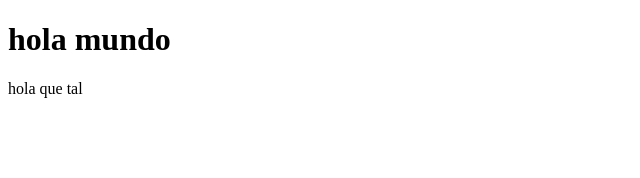
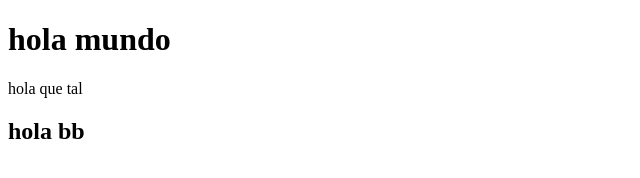
Before and after one commit to veracristianadrian/pruebagit, a plain HTML site: page index.html in a window 1280 px wide. Shown: the whole page, without its empty margins (0-640 px from the left). Drawn offline with Linux system fonts and the light colour scheme.

Commit message:
agregando desde develop

```diff
--- a/index.html
+++ b/index.html
@@ -8,6 +8,7 @@
 <body>
     <h1>hola mundo</h1>
     <p>hola que tal</p>
+    <h2>hola bb</h2>
 
 
 </body>
```
